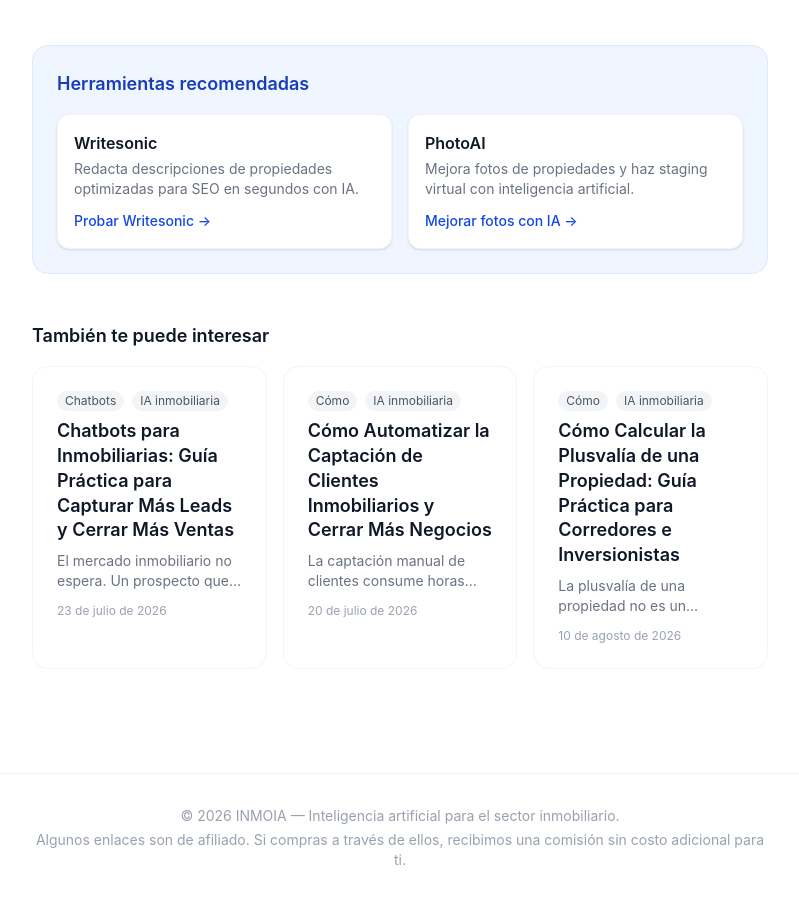
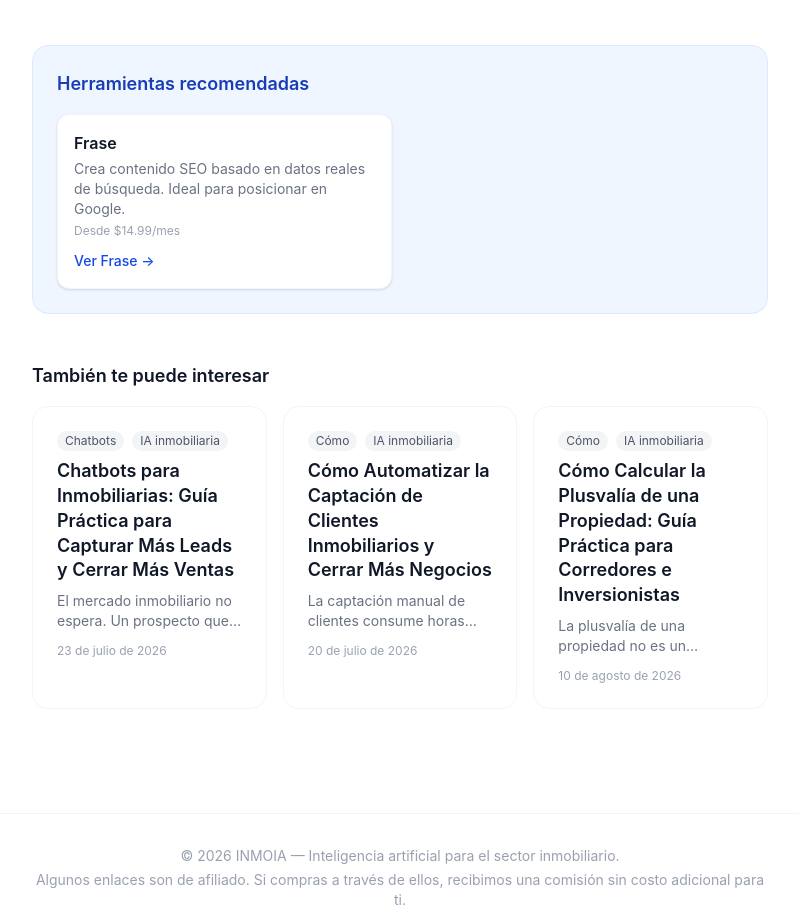
Before and after one commit to orlandojlh/inmoia, an Astro site: page /apps-de-inteligencia-artificial-para-vender-propiedades-mas-rapido in a window 1280 px wide. Shown: the part 6297-7210 px from the top of the page, without its empty margins (240-1039 px from the left). Built offline with nearby package versions, Linux system fonts and the light colour scheme; Astro itself is replaced by a stand-in of ours.

Commit message:
fix: AffiliateBox nunca muestra links AFILIADO-PENDIENTE, fallback a Frase

```diff
--- a/src/components/AffiliateBox.astro
+++ b/src/components/AffiliateBox.astro
@@ -7,24 +7,39 @@ interface Props {
 
 const { herramientas } = Astro.props;
 
-const items = herramientas
-  .map((key) => (afiliados_data as Record<string, { nombre: string; descripcion: string; url: string; cta: string }>)[key])
-  .filter(Boolean);
+type Afiliado = { nombre: string; descripcion: string; url: string; cta: string; precio?: string };
+const data = afiliados_data as Record<string, Afiliado>;
+
+const esPendiente = (item?: Afiliado) => !item || item.url.includes('AFILIADO-PENDIENTE');
+
+let items = herramientas
+  .map((key) => data[key])
+  .filter((item): item is Afiliado => Boolean(item) && !esPendiente(item));
+
+if (items.length === 0 && data.frase && !esPendiente(data.frase)) {
+  items = [data.frase];
+}
 ---
 
 {items.length > 0 && (
   <div class="mt-12 border border-blue-100 rounded-2xl p-6 bg-blue-50">
     <h2 class="text-lg font-semibold text-blue-800 mb-4">Herramientas recomendadas</h2>
     <div class="grid gap-4 sm:grid-cols-2">
-      {items.map((item) => (
+      {items.map((item, i) => (
         <a
           href={item.url}
           target="_blank"
           rel="noopener noreferrer sponsored"
-          class="block bg-white rounded-xl p-4 shadow-sm hover:shadow-md transition-shadow border border-gray-100"
+          class="block bg-white rounded-xl p-4 shadow-sm hover:shadow-md transition-shadow border border-gray-100 relative"
         >
+          {i === 0 && items.length > 1 && (
+            <span class="absolute -top-2 -right-2 text-[10px] font-bold uppercase tracking-wide text-blue-700 bg-blue-100 px-2 py-0.5 rounded-full">
+              Recomendado
+            </span>
+          )}
           <p class="font-semibold text-gray-900">{item.nombre}</p>
           <p class="text-sm text-gray-500 mt-1">{item.descripcion}</p>
+          {item.precio && <p class="text-xs text-gray-400 mt-1">Desde {item.precio}</p>}
           <span class="inline-block mt-3 text-sm font-medium text-blue-700 hover:text-blue-900">
             {item.cta} →
           </span>
```
